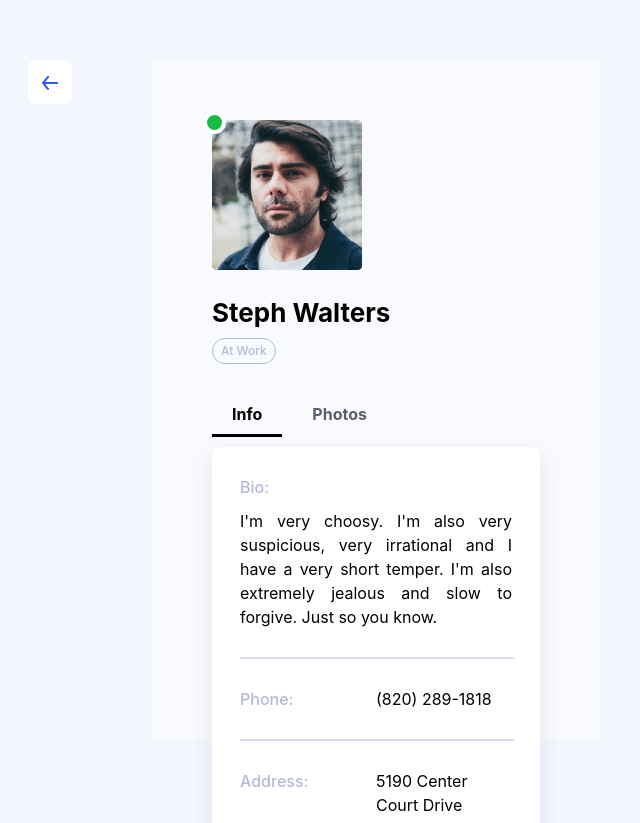
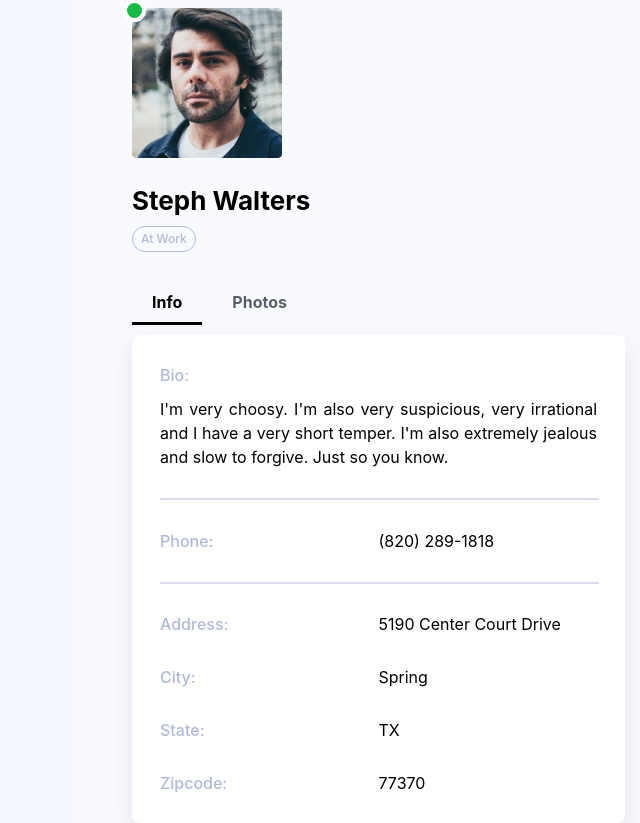
Before and after one commit to hany93/DSpotTestFrontend, a Next.js app: page /friends_details in a window 1280 px wide. Shown: the top 823 px of the page, without its empty margins (326-966 px from the left). Built offline with nearby package versions, Linux system fonts and the light colour scheme.

Commit message:
add css to friend details page scrollbar

```diff
--- a/pages/friends_details/index.js
+++ b/pages/friends_details/index.js
@@ -8,16 +8,15 @@ const data = [
         name: 'Haniyessi Rodriguez Hernandez',
         description: 'Take a look around you, everything is awesome',
         photos: [
-            "images/imgCard1.png",
-            "images/imgCard2.png",
-            "images/imgCard3.png",
-            "images/imgCard4.png",
-            "images/imgCard5.png",
-            "images/imgCard5.png",
-            "images/imgCard5.png",
-            "images/imgCard5.png",
-            "images/imgCard5.png",
-            "images/imgCard5.png"
+            "images/a.png",
+            "images/a.png",
+            "images/a.png",
+            "images/a.png",
+            "images/a.png",
+            "images/a.png",
+            "images/a.png",
+            "images/a.png",
+            "images/a.png"
         ]
     }
 ];
--- a/styles/friends_details.css
+++ b/styles/friends_details.css
@@ -24,11 +24,11 @@
 }
 
 .friends_details>div:nth-child(1) {
-    height: calc(100vh - 120px);
+    height: 904px;
 }
 
 .friends_details>div:nth-child(2) {
-    height: calc(100vh - 120px);
+    height: 904px;
 }
 
 .friends_details__centercontainer {
@@ -37,7 +37,7 @@
     gap: 30px;
     background: rgba(255, 255, 255, 0.5);
     border-radius: 8px;
-    width: calc(100% - 832px);
+    width: 608px;
     transition: all 1s ease;
 }
 
@@ -166,7 +166,42 @@
     background: #FFFFFF;
     box-shadow: 0px 10px 20px rgba(204, 208, 223, 0.5);
     border-radius: 8px;
-    transition: all 1s ease;
+    overflow-y: auto;
+    overflow-x: hidden;
+    box-sizing: border-box;
+    width: 493px;
+    height: 488px;
+}
+
+.friends_details_info__card::-webkit-scrollbar {
+    -webkit-appearance: none;
+}
+
+.friends_details_info__card::-webkit-scrollbar:vertical {
+    width: 5px;
+}
+
+.friends_details_info__card::-webkit-scrollbar-button:increment,
+.friends_details_info__card::-webkit-scrollbar-button {
+    display: none;
+}
+
+.friends_details_info__card::-webkit-scrollbar-thumb {
+    position: absolute;
+    width: 5px;
+    height: 46px;
+
+    background: #B1B9DB;
+    border-radius: 8px;
+}
+
+.friends_details_info__card::-webkit-scrollbar-track {
+    position: absolute;
+    width: 5px;
+    height: 552px;
+
+    background: rgba(177, 185, 219, 0.3);
+    border-radius: 8px;
 }
 
 .friends_details_info__card__label {
@@ -185,6 +220,7 @@
     font-size: 16px;
     line-height: 24px;
     color: #000000;
+    word-break: break-word;
 }
 
 .friends_details_info__card__line {
@@ -224,17 +260,50 @@
 .friends_details_photos__card {
     display: flex;
     align-items: flex-start;
+    justify-content: flex-start;
     flex-direction: row;
     flex-wrap: wrap;
-    flex-basis: 136px;
-    flex-grow: 1;
-    flex-shrink: 1;
     padding: 20px;
     gap: 20px;
     background: #FFFFFF;
-    box-shadow: 0px 10px 20px rgba(204, 208, 223, 0.5);
+    box-shadow: 0px 10px 20px rgb(204 208 223 / 50%);
     border-radius: 8px;
-    transition: all 1s ease;
+    overflow-y: auto;
+    overflow-x: hidden;
+    box-sizing: border-box;
+    width: 493px;
+    height: 488px;
+}
+
+.friends_details_photos__card::-webkit-scrollbar {
+    -webkit-appearance: none;
+}
+
+.friends_details_photos__card::-webkit-scrollbar:vertical {
+    width: 5px;
+}
+
+.friends_details_photos__card::-webkit-scrollbar-button:increment,
+.friends_details_photos__card::-webkit-scrollbar-button {
+    display: none;
+}
+
+.friends_details_photos__card::-webkit-scrollbar-thumb {
+    position: absolute;
+    width: 5px;
+    height: 46px;
+
+    background: #B1B9DB;
+    border-radius: 8px;
+}
+
+.friends_details_photos__card::-webkit-scrollbar-track {
+    position: absolute;
+    width: 5px;
+    height: 552px;
+
+    background: rgba(177, 185, 219, 0.3);
+    border-radius: 8px;
 }
 
 .friends_details_photos__card__label {
@@ -288,11 +357,15 @@
 }
 
 .friends_details__imagecard {
-    border-radius: 4px;
+    cursor: pointer;
+    transition: 0.3s;
+}
+
+.friends_details__imagecard>img{
+    object-fit: cover;
     width: 136px;
     height: 136px;
-    cursor: pointer;
-    transition: 0.3s;
+    border-radius: 4px;
 }
 
 .friends_details__imagecard:hover {
@@ -327,8 +400,8 @@
     display: block;
     filter: drop-shadow(0px 30px 60px rgba(0, 0, 0, 0.3));
     border-radius: 4px;
-    width: calc(100% - 456px);
-    height: calc(100vh - 368px);
+    width: 985px;
+    height: 656px;
 }
 
 /* Add Animation - Zoom in the Modal */
@@ -366,8 +439,8 @@
 }
 
 .close>img{
-    width: 11px;
-    height: 11px;
+    width: 16px;
+    height: 16px;
 }
 
 .close:hover,
```
Also changed, not shown: public/images/a.png (added).
